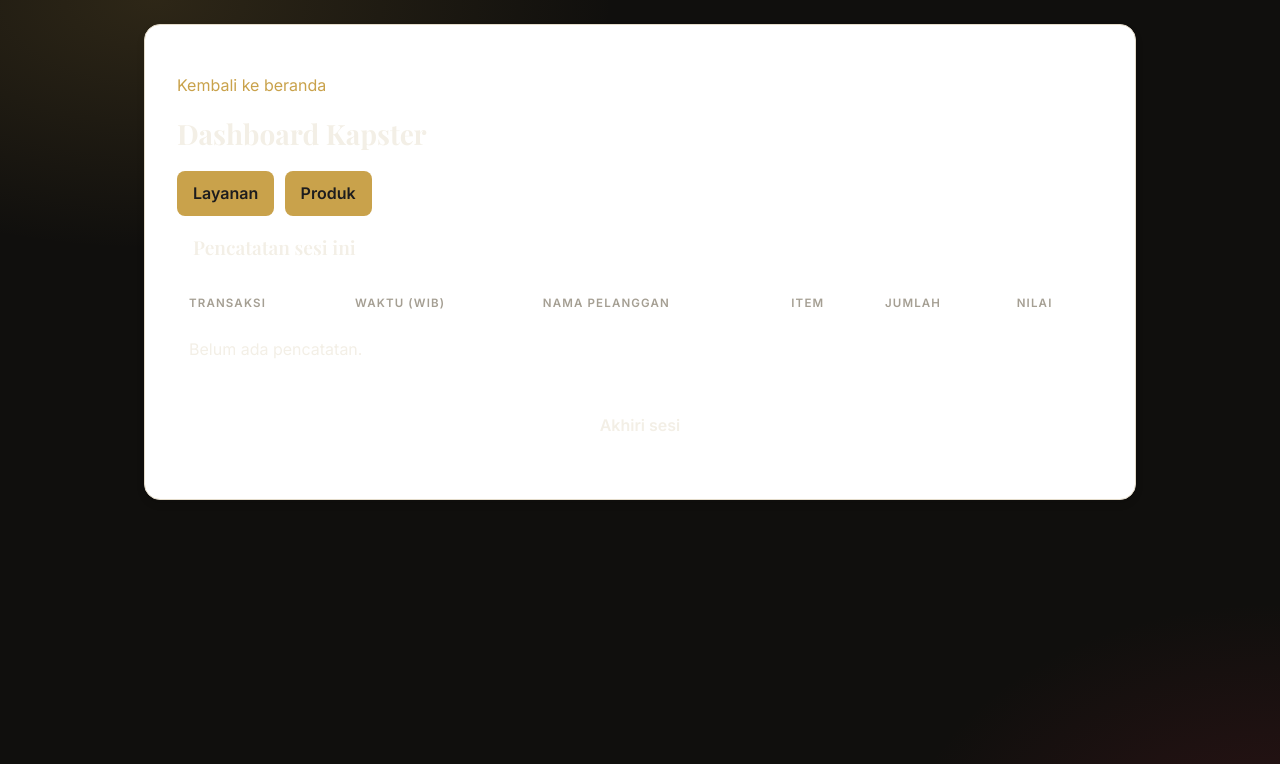
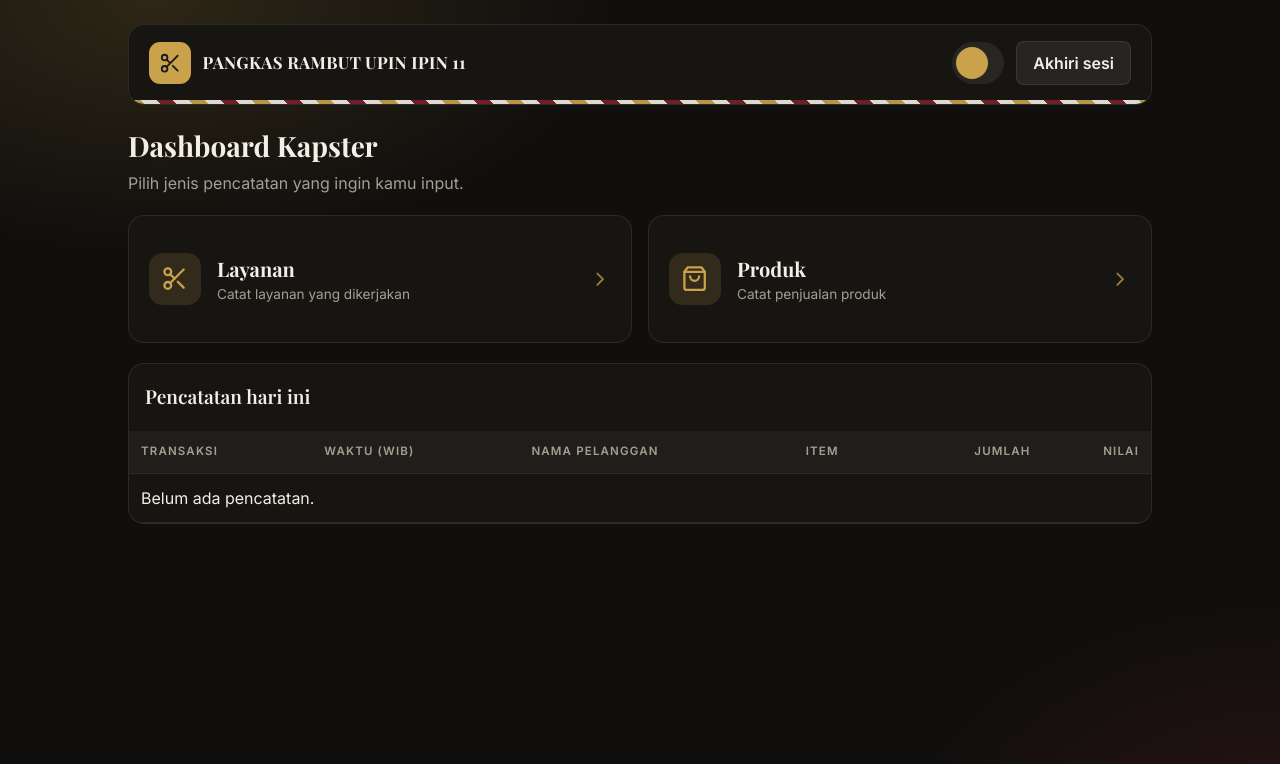
Before and after one commit to MfuatH/SISTEM-MANAJEMEN-OPERASIONAL-BARBERSHOP, a Laravel app: template resources/views/pos/dashboard.blade.php in a window 1280 px wide. Shown: the top 764 px of the page. Run offline with Laravel 12, Linux system fonts and the light colour scheme; the template is opened without the code that fills it, so the values that code supplies are empty.

Commit message:
feat(ui): redesain dashboard dan form pencatatan kapster

```diff
--- a/resources/views/pos/dashboard.blade.php
+++ b/resources/views/pos/dashboard.blade.php
@@ -1,39 +1,90 @@
 @extends('auth.owner-layout')
 
 @section('title', 'Dashboard Kapster')
-@section('main-class', 'wide')
+@section('body-class', 'theme-dark pos')
+@section('main-class', 'pos-page')
 
 @section('content')
-    <p><a href="{{ route('home') }}">Kembali ke beranda</a></p>
+    <header class="pos-topbar">
+        <div class="pos-brand">
+            <span class="pos-logo" aria-hidden="true">
+                <svg viewBox="0 0 24 24" fill="none" stroke="currentColor" stroke-width="2" stroke-linecap="round" stroke-linejoin="round">
+                    <circle cx="6" cy="6" r="3"/><path d="M8.12 8.12 12 12"/><path d="M20 4 8.12 15.88"/>
+                    <circle cx="6" cy="18" r="3"/><path d="M14.8 14.8 20 20"/>
+                </svg>
+            </span>
+            <span class="pos-brand-name">Pangkas Rambut Upin Ipin 11</span>
+        </div>
+
+        <div class="pos-user">
+            <span class="pos-chip">
+                <span class="pos-avatar" aria-hidden="true">{{ mb_strtoupper(mb_substr((string) session('barber_name'), 0, 1)) }}</span>
+                {{ session('barber_name') }}
+            </span>
+            <form method="post" action="{{ route('barber.session.destroy') }}">
+                @csrf
+                <button class="secondary" type="submit">Akhiri sesi</button>
+            </form>
+        </div>
+    </header>
+
+    <div class="pos-heading">
         <h1>Dashboard Kapster</h1>
-    <p>{{ session('barber_name') }}</p>
+        <p>Pilih jenis pencatatan yang ingin kamu input.</p>
+    </div>
+
     @if (session('status'))
-        <p role="status">{{ session('status') }}</p>
+        <p class="pos-alert" role="status">{{ session('status') }}</p>
     @endif
 
-    <div class="actions">
-        <a class="button" href="{{ route('barber.entry-form') }}">Layanan</a>
-        <a class="button" href="{{ route('barber.product-form') }}">Produk</a>
+    <div class="pos-actions">
+        <a class="pos-action" href="{{ route('barber.entry-form') }}">
+            <span class="pos-action-icon" aria-hidden="true">
+                <svg viewBox="0 0 24 24" fill="none" stroke="currentColor" stroke-width="2" stroke-linecap="round" stroke-linejoin="round">
+                    <circle cx="6" cy="6" r="3"/><path d="M8.12 8.12 12 12"/><path d="M20 4 8.12 15.88"/>
+                    <circle cx="6" cy="18" r="3"/><path d="M14.8 14.8 20 20"/>
+                </svg>
+            </span>
+            <span class="pos-action-text">
+                <strong>Layanan</strong>
+                <small>Catat layanan yang dikerjakan</small>
+            </span>
+            <svg class="pos-action-arrow" viewBox="0 0 24 24" fill="none" stroke="currentColor" stroke-width="2" stroke-linecap="round" stroke-linejoin="round" aria-hidden="true"><path d="m9 18 6-6-6-6"/></svg>
+        </a>
+
+        <a class="pos-action" href="{{ route('barber.product-form') }}">
+            <span class="pos-action-icon" aria-hidden="true">
+                <svg viewBox="0 0 24 24" fill="none" stroke="currentColor" stroke-width="2" stroke-linecap="round" stroke-linejoin="round">
+                    <path d="M6 2 3 6v14a2 2 0 0 0 2 2h14a2 2 0 0 0 2-2V6l-3-4Z"/><path d="M3 6h18"/><path d="M16 10a4 4 0 0 1-8 0"/>
+                </svg>
+            </span>
+            <span class="pos-action-text">
+                <strong>Produk</strong>
+                <small>Catat penjualan produk</small>
+            </span>
+            <svg class="pos-action-arrow" viewBox="0 0 24 24" fill="none" stroke="currentColor" stroke-width="2" stroke-linecap="round" stroke-linejoin="round" aria-hidden="true"><path d="m9 18 6-6-6-6"/></svg>
+        </a>
     </div>
 
+    <section class="pos-card">
         <div class="table-scroll">
             <table>
-            <caption>Pencatatan sesi ini</caption>
+                <caption>Pencatatan hari ini</caption>
                 <thead>
                     <tr>
                         <th scope="col">Transaksi</th>
                         <th scope="col">Waktu (WIB)</th>
                         <th scope="col">Nama pelanggan</th>
                         <th scope="col">Item</th>
-                    <th scope="col">Jumlah</th>
-                    <th scope="col">Nilai</th>
+                        <th scope="col" class="number">Jumlah</th>
+                        <th scope="col" class="number">Nilai</th>
                     </tr>
                 </thead>
                 <tbody>
                     @forelse ($entries as $entry)
                         <tr>
                             <td>{{ $entry->transaction_id }}</td>
-                        <td>{{ Illuminate\Support\Carbon::parse($entry->recorded_at, 'UTC')->setTimezone('Asia/Jakarta')->format('d/m/Y H:i') }}</td>
+                            <td class="report-time">{{ Illuminate\Support\Carbon::parse($entry->recorded_at, 'UTC')->setTimezone('Asia/Jakarta')->format('d/m/Y H:i') }}</td>
                             <td>{{ $entry->customer_name ?? '—' }}</td>
                             <td>
                                 {{ $entry->item_name }}
@@ -43,8 +94,8 @@
                                     <br><small>Produk dipakai {{ $entry->used_product_name }}</small>
                                 @endif
                             </td>
-                        <td>{{ $entry->quantity }}</td>
-                        <td>Rp{{ preg_replace('/\B(?=(\d{3})+(?!\d))/', '.', (string) $entry->amount) }}</td>
+                            <td class="number">{{ $entry->quantity }}</td>
+                            <td class="number amount">Rp{{ preg_replace('/\B(?=(\d{3})+(?!\d))/', '.', (string) $entry->amount) }}</td>
                         </tr>
                     @empty
                         <tr><td colspan="6">Belum ada pencatatan.</td></tr>
@@ -52,9 +103,10 @@
                 </tbody>
             </table>
         </div>
+    </section>
 
     @if ($entries->hasPages())
-        <nav class="actions" aria-label="Halaman pencatatan">
+        <nav class="actions pos-pager" aria-label="Halaman pencatatan">
             @if ($entries->previousPageUrl())
                 <a href="{{ $entries->previousPageUrl() }}">Sebelumnya</a>
             @endif
@@ -63,9 +115,4 @@
             @endif
         </nav>
     @endif
-
-    <form method="post" action="{{ route('barber.session.destroy') }}">
-        @csrf
-        <p><button class="secondary" type="submit">Akhiri sesi</button></p>
-    </form>
 @endsection
```
Also changed, not shown: resources/views/pos/entry-form.blade.php (+21 -12 lines). Lines whose indentation alone changed are shown as unchanged.
